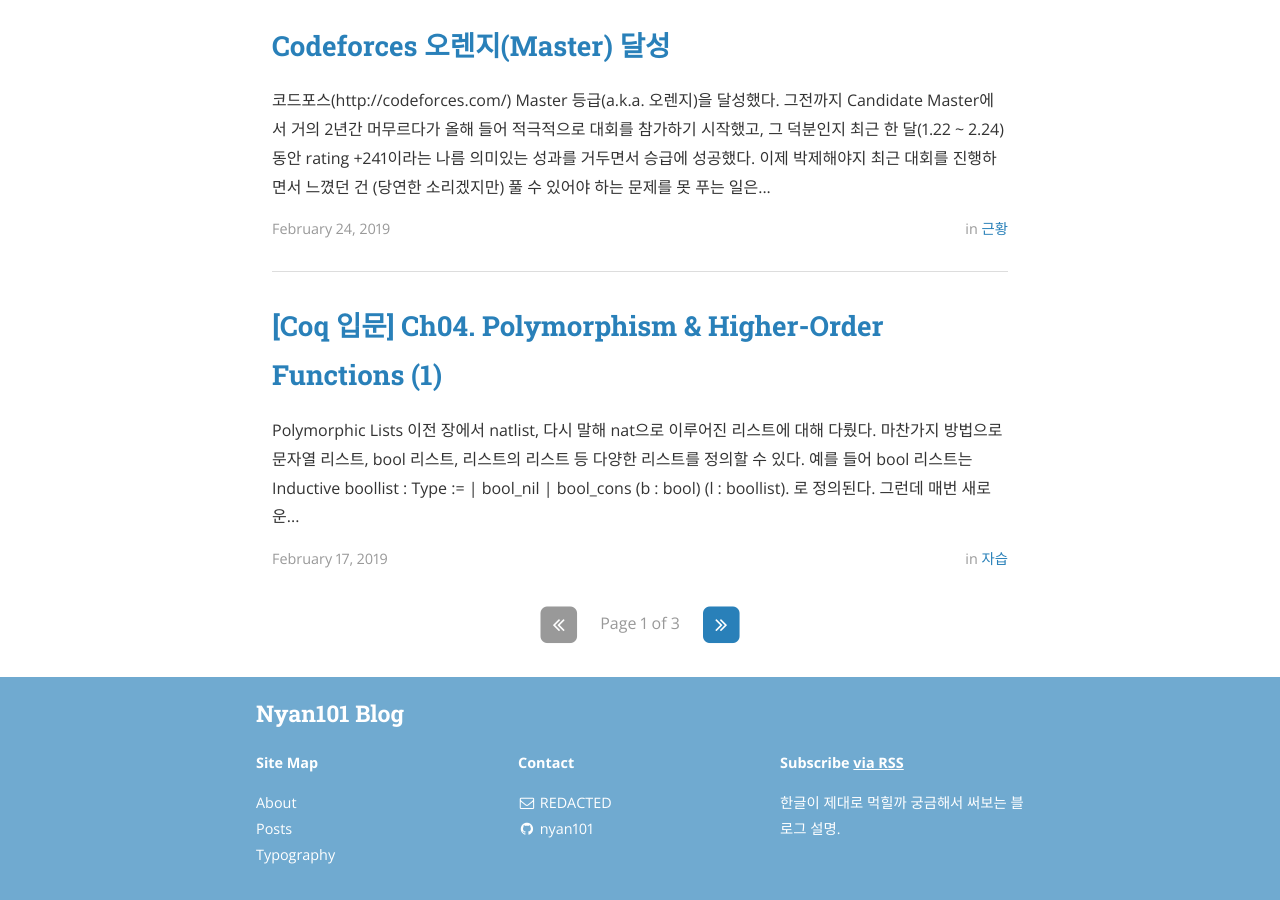
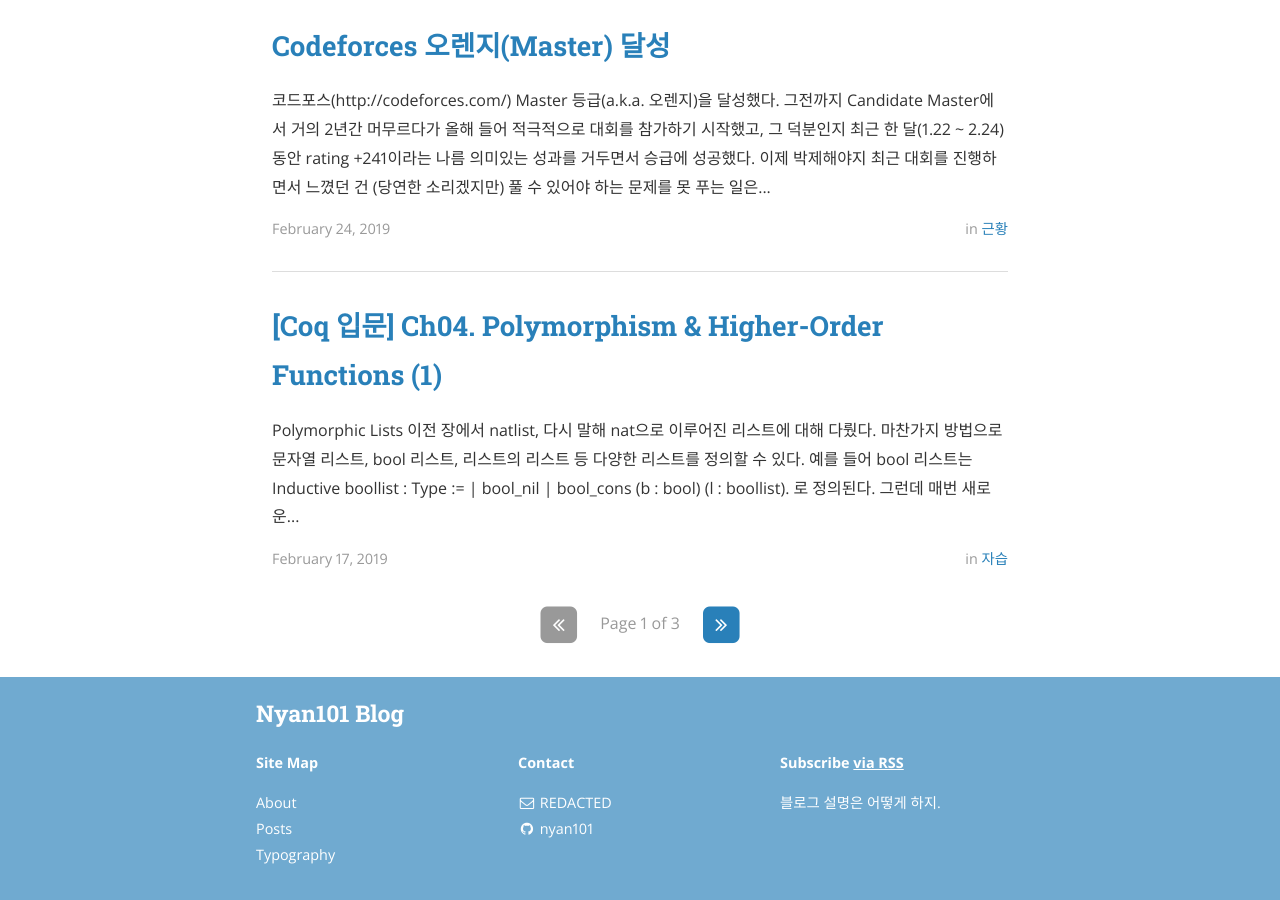
Before and after one commit to nyan101/nyan101.github.io, a Jekyll site: the page built from index.html, in a window 1280 px wide and 900 px high, scrolled down 2774 px. Built offline with Jekyll 4.4.1, drawn with Linux system fonts in a browser that asks for light colours; nearby versions of some CDN libraries; the list of posts is cut into pages by our own code; a style sheet for code colours, icons or effects is not loaded.

Commit message:
update config

```diff
--- a/_config.yml
+++ b/_config.yml
@@ -14,7 +14,7 @@ subtitle: "여기엔 무슨 말이 들어가야 할까요"
 email: [REDACTED]
 name: nyan101
 description: >
-  한글이 제대로 먹힐까 궁금해서 써보는 블로그 설명.
+  블로그 설명은 어떻게 하지.
 # Base URL of site (i.e. /blog). It should always start with a slash,
 # and never end with a slash. Set it to a blank value if hosting at the
 # root of your server.
```
